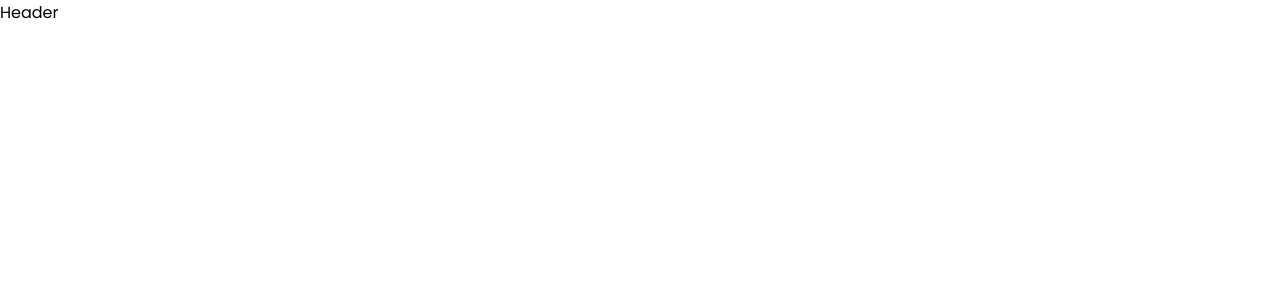
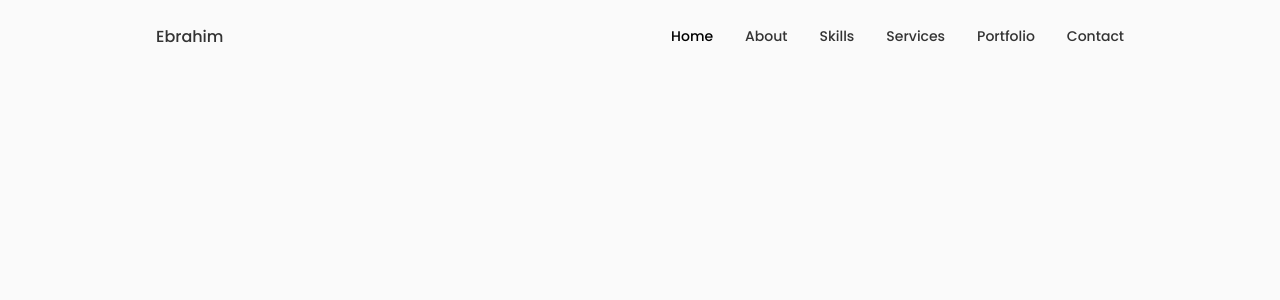
Before and after one commit to ebrahimnigus/My-portfolio, a React (Vite) app: page / in a window 1280 px wide. Shown: the top 300 px of the page. Built offline with nearby package versions, Linux system fonts and the light colour scheme.

Commit message:
add Navbar

```diff
--- a/src/App.css
+++ b/src/App.css
@@ -8,10 +8,10 @@
   /* Color mode HSL(hue, saturation, lightness) */
   --hue: 0;
   --sat: 0%;
-  --title-color: hs1(var(--hue), var(--sat), 20%);
-  --title-color-dark: hs1(var(--hue), var(--sat), 0%)
-  --text-color: hs1(var(--hue), var(--sat), 46%);
-  --body-color: hs1(var(--hue), var(--sat), 98%);
+  --title-color: hsl(var(--hue), var(--sat), 20%);
+  --title-color-dark: hsl(var(--hue), var(--sat), 0%)
+  --text-color: hsl(var(--hue), var(--sat), 46%);
+  --body-color: hsl(var(--hue), var(--sat), 98%);
   --container-color: #fff;
   /* ====== Font and typography ======= */
   --body-font: "Poppins", sans-serif;
@@ -146,6 +146,10 @@
 
   /* For large devices */
   @media screen and (max-width: 992px){
+    .container {
+      margin-left: var(--mb-1-5);
+      margin-right: var(--mb-1-5);
+    }
 
   }
 
@@ -157,7 +161,11 @@
 
   }
 
-  /* For large devices */
+  /* For small devices */
   @media screen and (max-width: 350px){
+    .container {
+      margin-left: var(--mb-1);
+      margin-right: var(--mb-1);
+    }
 
   }
--- a/src/Components/Header/Header.css
+++ b/src/Components/Header/Header.css
@@ -0,0 +1,102 @@
+.header{
+  width: 100%;
+  position: fixed;
+  top: 0;
+  left: 0;
+  z-index: var(--z-fixed);
+  background-color: var(--body-color);
+}
+.nav {
+  height: calc(var(--header-height) + 1.5rem);
+  display: flex;
+  justify-content: space-between;
+  align-items: center;
+  column-gap: 1rem;
+}
+.nav_logo, .nav_toggle {
+  color: var(--title-color);
+  font-weight: var(--font-medium);
+}
+.nav_list{
+  display: flex;
+  column-gap: 2rem;
+}
+.nav_link{
+  display: flex;
+  flex-direction: column;
+  align-items: center;
+  font-size: var(--small-font-size);
+  color: var(--title-color);
+  font-weight: var(--font-medium);
+  transition: .3s;
+}
+.nav_icon, .nav_close, .nav_toggle {
+  display: none;
+}
+/* Active Link */
+.active-link, .nav-link:hover {
+  color: var(--title-color-dark);
+}
+
+/* ======== BreakPoints =========== */
+/* For medium devices */
+@media screen and (max-width: 768px){
+  .header {
+    top: initial;
+    bottom: 0;
+  }
+  .nav {
+    height: var(--header-height);
+  }
+  .nav_menu{
+    position: fixed;
+    bottom: -100%;
+    left: 0;
+    width: 100%;
+    background-color: var(--body-color);
+    padding: 2rem 1.5rem 4rem;
+    box-shadow: 0 -1px 4px rgba(0, 0 , 0, 0.15);
+    border-radius: 1.5rem 1.5rem 0 0;
+    transition: .3s;
+  }
+  /* Show-menu */
+  .show-menu{
+    bottom:0;
+  }
+  .nav_list{
+    display: grid;
+    grid-template-columns: repeat(3, 1fr);
+    gap: 2rem;
+  }
+  .nav_icon {
+    font-size: 1.2rem;
+  }
+  .nav_close {
+    position: absolute;
+    right: 1.3rem;
+    bottom: .5rem;
+    font-size: 1.5rem;
+    cursor: pointer;
+    color: var(--title-color);
+  }
+  .nav_close:hover {
+    color: var(--title-color-dark);
+  }
+  .nav_toggle {
+    font-size: 1.1rem;
+    cursor: pointer;
+
+  }
+  .nav_icon, .nav_close, .nav_toggle{
+    display: block
+  }
+}
+/* For small devices */
+@media screen and (max-width: 350px){
+  .nav_menu{
+    padding: 2rem 0.25rem 4rem;
+  }
+  .nav_list {
+    column-gap: 0;
+  }
+}
--- a/src/Components/Header/Header.jsx
+++ b/src/Components/Header/Header.jsx
@@ -1,8 +1,62 @@
 import React from 'react'
+import "./header.css"
+import { useState } from 'react'
 
 const Header = () => {
+  // ====== Toggle Menu ======
+
+  const [Toggle, showMenu] = useState(false);
+
   return (
-    <div>Header</div>
+    <header className="header">
+      <nav className="nav container">
+        <a href="index.html" className="nav_logo">Ebrahim</a>
+        <div className={Toggle ? 'nav_menu show-menu': 'nav_menu'}>
+          <ul className="nav_list">
+            <li className="nav_list grid">
+              <a href="#home" className="nav_link active-link">
+                <i className="uil uil-estate nav_icon">
+                </i> Home
+              </a>
+            </li>
+            <li className="nav_list grid">
+              <a href="#about" className="nav_link">
+                <i className="uil uil-user nav_icon">
+                </i> About
+              </a>
+            </li>
+            <li className="nav_list grid">
+              <a href="#skills" className="nav_link">
+                <i className="uil uil-file-alt nav_icon">
+                </i> Skills
+              </a>
+            </li>
+            <li className="nav_list grid">
+              <a href="#services" className="nav_link">
+                <i className="uil uil-briefcase-alt nav_icon">
+                </i> Services
+              </a>
+            </li>
+            <li className="nav_list grid">
+              <a href="#portfolio" className="nav_link">
+                <i className="uil uil-scenery nav_icon">
+                </i> Portfolio
+              </a>
+            </li>
+            <li className="nav_list grid">
+              <a href="#contact" className="nav_link">
+                <i className="uil uil-message nav_icon">
+                </i> Contact
+              </a>
+            </li>
+          </ul>
+          <i class="uil uil-times nav_close" onClick={() => showMenu(!Toggle)}></i>
+        </div>
+        <div className="nav_toggle" onClick={() => showMenu(!Toggle)}>
+          <i className="uil uil-apps"></i>
+        </div>
+      </nav>
+    </header>
   )
 }
 
```
